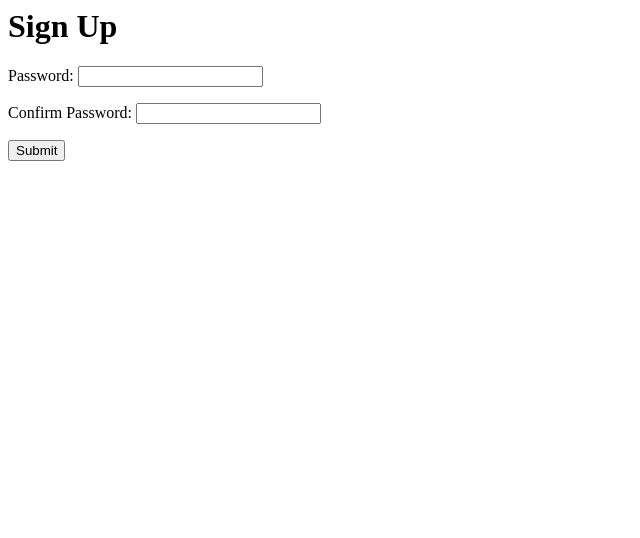
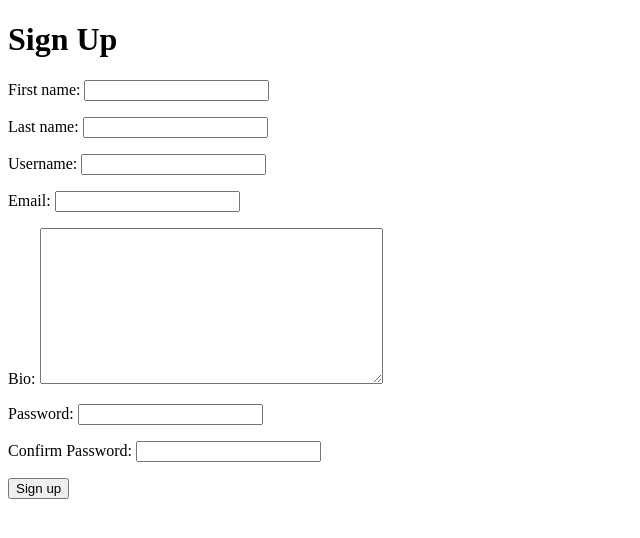
Before and after one commit to V1SHAL421/mywebsite, a Django app: page /signup/ in a window 1280 px wide. Shown: the top 538 px of the page, without its empty margins (0-640 px from the left). Run offline with Django 4.2, Linux system fonts and the light colour scheme.

Commit message:
Add sign up form

```diff
--- a/myapp/forms.py
+++ b/myapp/forms.py
@@ -2,7 +2,7 @@ from django import forms
 from myapp.models import Post
 from .models import User
 
-# class SignUpForm(forms.Form):
+# class SignUpForm(forms.ModelForm):
 #     first_name = forms.CharField(label='Your Name', max_length=30)
 #     surname = forms.CharField(label='Your Surname', max_length=30)
 #     username = forms.CharField(label='Username', max_length=30)
@@ -10,10 +10,11 @@ from .models import User
 #     email = forms.EmailField(label='Your Email')
 #     new_password = forms.CharField(label='Password', widget=forms.PasswordInput())
 #     password_confirmation = forms.CharField(label='Confirm Password', widget=forms.PasswordInput())
-class SignUpForm(forms.Form):
+class SignUpForm(forms.ModelForm):
     class Meta:
         model = User
         fields = ['first_name', 'last_name', 'username', 'email', 'bio']
+        widgets = { 'bio': forms.Textarea() }
 
     new_password = forms.CharField(label='Password', widget=forms.PasswordInput())
     password_confirmation = forms.CharField(label='Confirm Password', widget=forms.PasswordInput())
--- a/myapp/templates/sign_up.html
+++ b/myapp/templates/sign_up.html
@@ -1,7 +1,11 @@
-<h1>Sign Up</h1>
+<!DOCTYPE html>
+<head>
+    <h1>Sign Up</h1>
 
-<form method="post">
-    {% csrf_token %}
-    {{ form.as_p }}
-    <button type="submit">Submit</button>
-</form>
+    <form action="{% url 'sign_up' %}" method="post"></form>
+        {% csrf_token %}
+        {{ form.as_p }}
+        <input type="submit" value="Sign up">
+    </form>
+</head>
+</html>
```
Also changed, not shown: myapp/management/commands/seed.py (added, +10 -0 lines).
